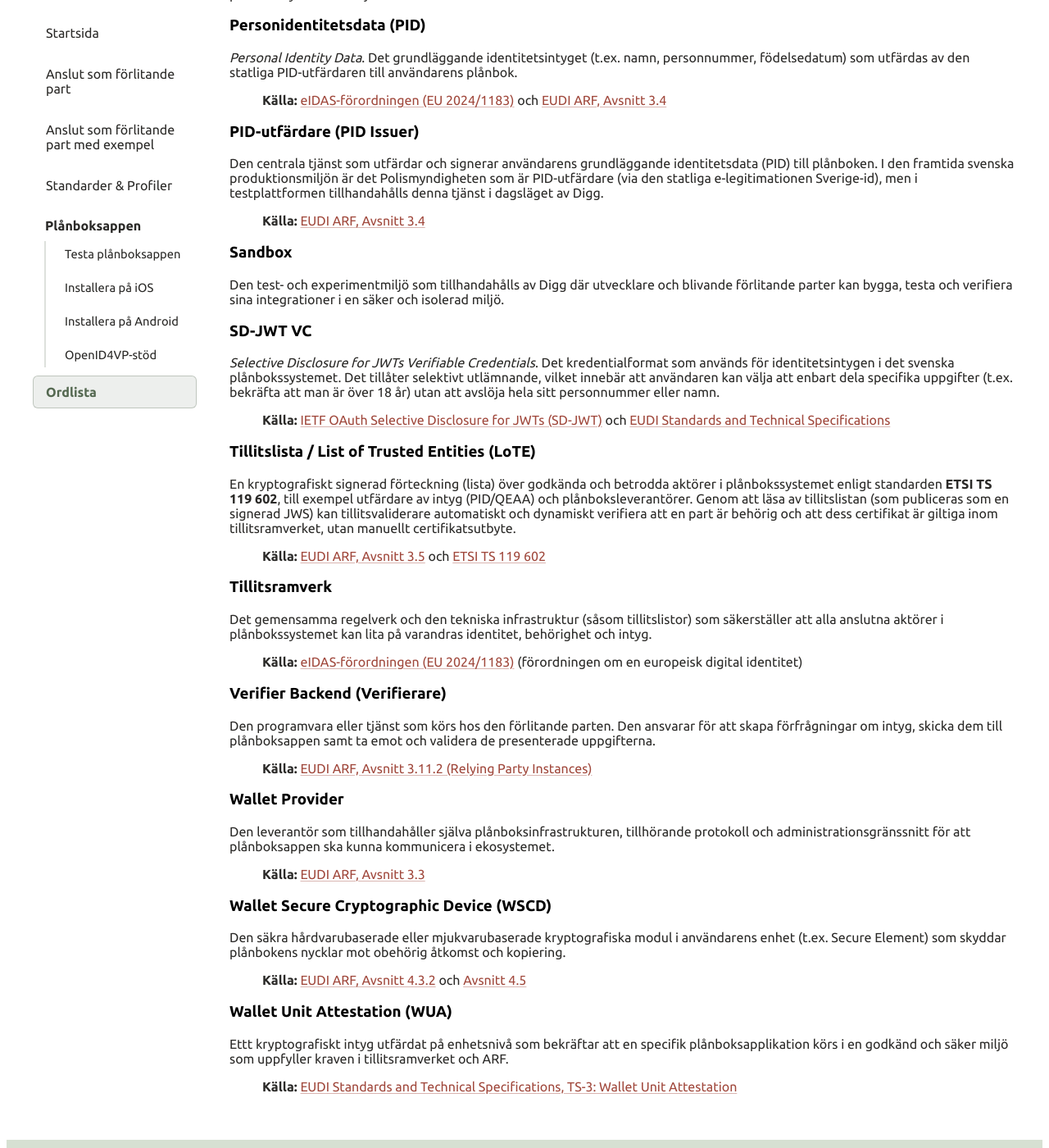
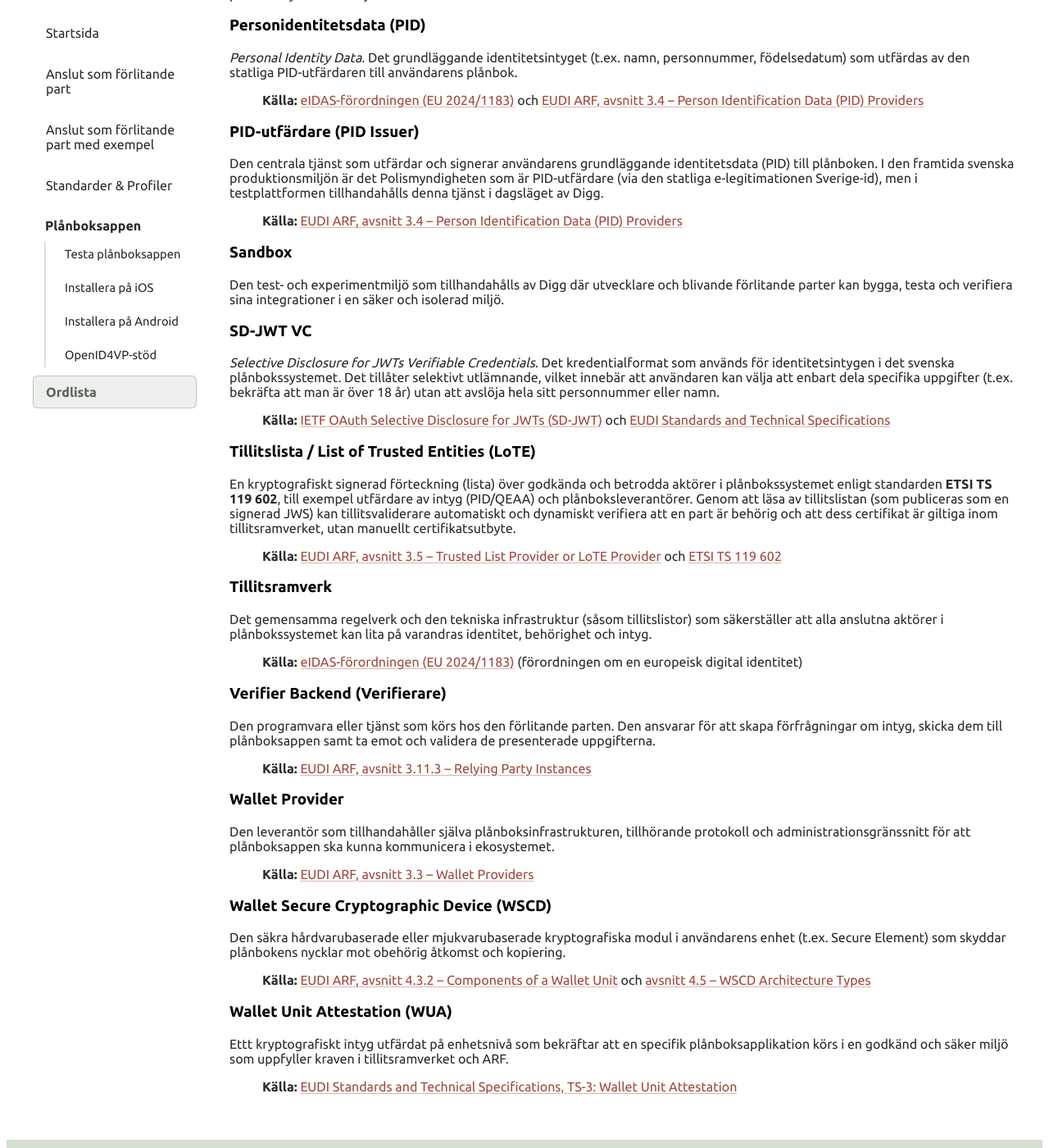
Before and after one commit to diggsweden/wallet-utvecklarportal, a Jekyll site: the page built from pages/ordlista.md, in a window 1280 px wide and 1400 px high, scrolled down 1043 px. Shown: the whole window at 82% size. Built offline with Jekyll 4.4.1, drawn with Linux system fonts in a browser that asks for light colours; some of the changed text lies outside the part shown.

Commit message:
Update glossary EUDI source links

```diff
--- a/pages/ordlista.md
+++ b/pages/ordlista.md
@@ -18,7 +18,7 @@ Den rent tekniska integrationen och kopplingen av en förlitande parts e-tjänst
 
 ### Digital plånbok (EUDI Wallet)
 Den mobila applikationen där en användare förvarar, hanterar och väljer att dela sina digitala intyg (t.ex. PID) med olika förlitande parter.
-> **Källa:** [EUDI ARF, Avsnitt 3.1 & 3.3](https://github.com/eu-digital-identity-wallet/eudi-doc-architecture-and-reference-framework/blob/main/docs/architecture-and-reference-framework-main.md#33-wallet-providers)
+> **Källa:** [EUDI ARF, avsnitt 4.3.2 – Components of a Wallet Unit](https://eudi.dev/3.0.0/main/04-high-level-architecture/#432-components-of-a-wallet-unit)
 
 ### EUDI Wallet Reference Framework (ARF)
 *European Digital Identity Architecture and Reference Framework*. Det övergripande europeiska ramverket som anger gemensamma standarder, specifikationer och krav för de digitala identitetsplånböckerna inom EU.
@@ -26,18 +26,18 @@ Den mobila applikationen där en användare förvarar, hanterar och väljer att
 
 ### Förlitande part (Relying Party)
 Den organisation eller e-tjänst som tar emot och verifierar digitala intyg och personuppgifter från användarens digitala plånbok för att till exempel identifiera en person eller kontrollera ett attribut.
-> **Källa:** [EUDI ARF, Avsnitt 3.11.1](https://github.com/eu-digital-identity-wallet/eudi-doc-architecture-and-reference-framework/blob/main/docs/architecture-and-reference-framework-main.md#3111-relying-parties)
+> **Källa:** [EUDI ARF, avsnitt 3.11.1 – Relying Parties](https://eudi.dev/3.0.0/main/03-roles-within-the-eudi-wallet-ecosystem/#3111-relying-parties)
 
 ### Onboarding
 Den övergripande administrativa och förberedande processen för en organisation som vill ansluta sina tjänster till det svenska plånbokssystemets miljöer.
 
 ### Personidentitetsdata (PID)
 *Personal Identity Data*. Det grundläggande identitetsintyget (t.ex. namn, personnummer, födelsedatum) som utfärdas av den statliga PID-utfärdaren till användarens plånbok.
-> **Källa:** [eIDAS-förordningen (EU 2024/1183)](https://eur-lex.europa.eu/legal-content/SV/TXT/?uri=CELEX:32024R1183) och [EUDI ARF, Avsnitt 3.4](https://github.com/eu-digital-identity-wallet/eudi-doc-architecture-and-reference-framework/blob/main/docs/architecture-and-reference-framework-main.md#34-person-identification-data-pid-providers)
+> **Källa:** [eIDAS-förordningen (EU 2024/1183)](https://eur-lex.europa.eu/legal-content/SV/TXT/?uri=CELEX:32024R1183) och [EUDI ARF, avsnitt 3.4 – Person Identification Data (PID) Providers](https://eudi.dev/3.0.0/main/03-roles-within-the-eudi-wallet-ecosystem/#34-person-identification-data-pid-providers)
 
 ### PID-utfärdare (PID Issuer)
 Den centrala tjänst som utfärdar och signerar användarens grundläggande identitetsdata (PID) till plånboken. I den framtida svenska produktionsmiljön är det Polismyndigheten som är PID-utfärdare (via den statliga e-legitimationen Sverige-id), men i testplattformen tillhandahålls denna tjänst i dagsläget av Digg.
-> **Källa:** [EUDI ARF, Avsnitt 3.4](https://github.com/eu-digital-identity-wallet/eudi-doc-architecture-and-reference-framework/blob/main/docs/architecture-and-reference-framework-main.md#34-person-identification-data-pid-providers)
+> **Källa:** [EUDI ARF, avsnitt 3.4 – Person Identification Data (PID) Providers](https://eudi.dev/3.0.0/main/03-roles-within-the-eudi-wallet-ecosystem/#34-person-identification-data-pid-providers)
 
 ### Sandbox
 Den test- och experimentmiljö som tillhandahålls av Digg där utvecklare och blivande förlitande parter kan bygga, testa och verifiera sina integrationer i en säker och isolerad miljö.
@@ -48,7 +48,7 @@ Den test- och experimentmiljö som tillhandahålls av Digg där utvecklare och b
 
 ### Tillitslista / List of Trusted Entities (LoTE)
 En kryptografiskt signerad förteckning (lista) över godkända och betrodda aktörer i plånbokssystemet enligt standarden **ETSI TS 119 602**, till exempel utfärdare av intyg (PID/QEAA) och plånboksleverantörer. Genom att läsa av tillitslistan (som publiceras som en signerad JWS) kan tillitsvaliderare automatiskt och dynamiskt verifiera att en part är behörig och att dess certifikat är giltiga inom tillitsramverket, utan manuellt certifikatsutbyte.
-> **Källa:** [EUDI ARF, Avsnitt 3.5](https://github.com/eu-digital-identity-wallet/eudi-doc-architecture-and-reference-framework/blob/main/docs/architecture-and-reference-framework-main.md#35-trusted-list-or-lote-provider) och [ETSI TS 119 602](https://www.etsi.org/deliver/etsi_ts/119600_119699/119602/01.01.01_60/ts_119602v010101p.pdf)
+> **Källa:** [EUDI ARF, avsnitt 3.5 – Trusted List Provider or LoTE Provider](https://eudi.dev/3.0.0/main/03-roles-within-the-eudi-wallet-ecosystem/#35-trusted-list-provider-or-lote-provider) och [ETSI TS 119 602](https://www.etsi.org/deliver/etsi_ts/119600_119699/119602/01.01.01_60/ts_119602v010101p.pdf)
 
 ### Tillitsramverk
 Det gemensamma regelverk och den tekniska infrastruktur (såsom tillitslistor) som säkerställer att alla anslutna aktörer i plånbokssystemet kan lita på varandras identitet, behörighet och intyg.
@@ -56,16 +56,16 @@ Det gemensamma regelverk och den tekniska infrastruktur (såsom tillitslistor) s
 
 ### Verifier Backend (Verifierare)
 Den programvara eller tjänst som körs hos den förlitande parten. Den ansvarar för att skapa förfrågningar om intyg, skicka dem till plånboksappen samt ta emot och validera de presenterade uppgifterna.
-> **Källa:** [EUDI ARF, Avsnitt 3.11.2 (Relying Party Instances)](https://github.com/eu-digital-identity-wallet/eudi-doc-architecture-and-reference-framework/blob/main/docs/architecture-and-reference-framework-main.md#3112-relying-party-instances)
+> **Källa:** [EUDI ARF, avsnitt 3.11.3 – Relying Party Instances](https://eudi.dev/3.0.0/main/03-roles-within-the-eudi-wallet-ecosystem/#3113-relying-party-instances)
 
 ### Wallet Provider
 Den leverantör som tillhandahåller själva plånboksinfrastrukturen, tillhörande protokoll och administrationsgränssnitt för att plånboksappen ska kunna kommunicera i ekosystemet.
-> **Källa:** [EUDI ARF, Avsnitt 3.3](https://github.com/eu-digital-identity-wallet/eudi-doc-architecture-and-reference-framework/blob/main/docs/architecture-and-reference-framework-main.md#33-wallet-providers)
+> **Källa:** [EUDI ARF, avsnitt 3.3 – Wallet Providers](https://eudi.dev/3.0.0/main/03-roles-within-the-eudi-wallet-ecosystem/#33-wallet-providers)
 
 ### Wallet Secure Cryptographic Device (WSCD)
 Den säkra hårdvarubaserade eller mjukvarubaserade kryptografiska modul i användarens enhet (t.ex. Secure Element) som skyddar plånbokens nycklar mot obehörig åtkomst och kopiering.
-> **Källa:** [EUDI ARF, Avsnitt 4.3.2](https://github.com/eu-digital-identity-wallet/eudi-doc-architecture-and-reference-framework/blob/main/docs/architecture-and-reference-framework-main.md#432-components-of-a-wallet-unit) och [Avsnitt 4.5](https://github.com/eu-digital-identity-wallet/eudi-doc-architecture-and-reference-framework/blob/main/docs/architecture-and-reference-framework-main.md#45-wscd-architecture-types)
+> **Källa:** [EUDI ARF, avsnitt 4.3.2 – Components of a Wallet Unit](https://eudi.dev/3.0.0/main/04-high-level-architecture/#432-components-of-a-wallet-unit) och [avsnitt 4.5 – WSCD Architecture Types](https://eudi.dev/3.0.0/main/04-high-level-architecture/#45-wscd-architecture-types)
 
 ### Wallet Unit Attestation (WUA)
 Ettt kryptografiskt intyg utfärdat på enhetsnivå som bekräftar att en specifik plånboksapplikation körs i en godkänd och säker miljö som uppfyller kraven i tillitsramverket och ARF.
-> **Källa:** [EUDI Standards and Technical Specifications, TS-3: Wallet Unit Attestation](https://github.com/eu-digital-identity-wallet/eudi-doc-standards-and-technical-specifications/blob/main/docs/technical-specifications/ts3-wallet-unit-attestation.md)
+> **Källa:** [EUDI Standards and Technical Specifications, TS-3: Wallet Unit Attestation](https://github.com/eu-digital-identity-wallet/eudi-doc-standards-and-technical-specifications/blob/5924eb77ab4495d4dc0a874e54ac3e5de1fbd5b1/docs/technical-specifications/ts3-wallet-unit-attestation.md)
```
